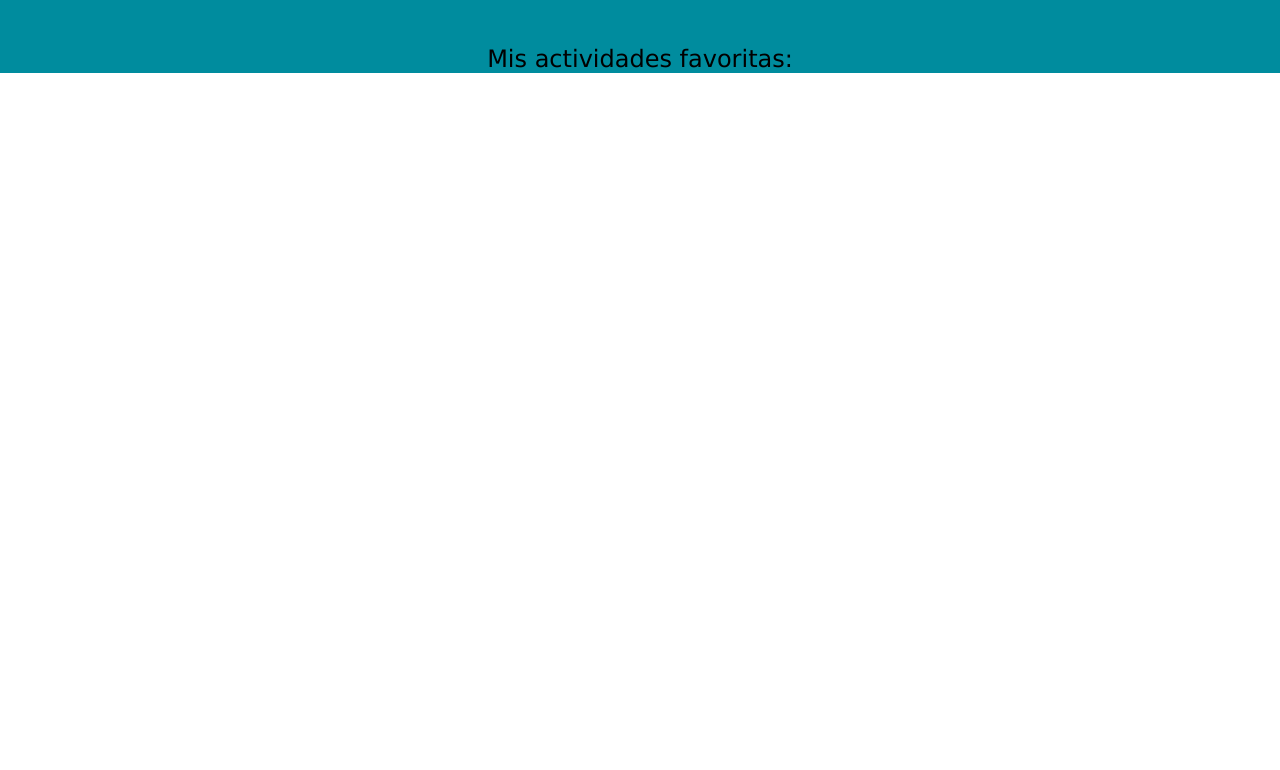
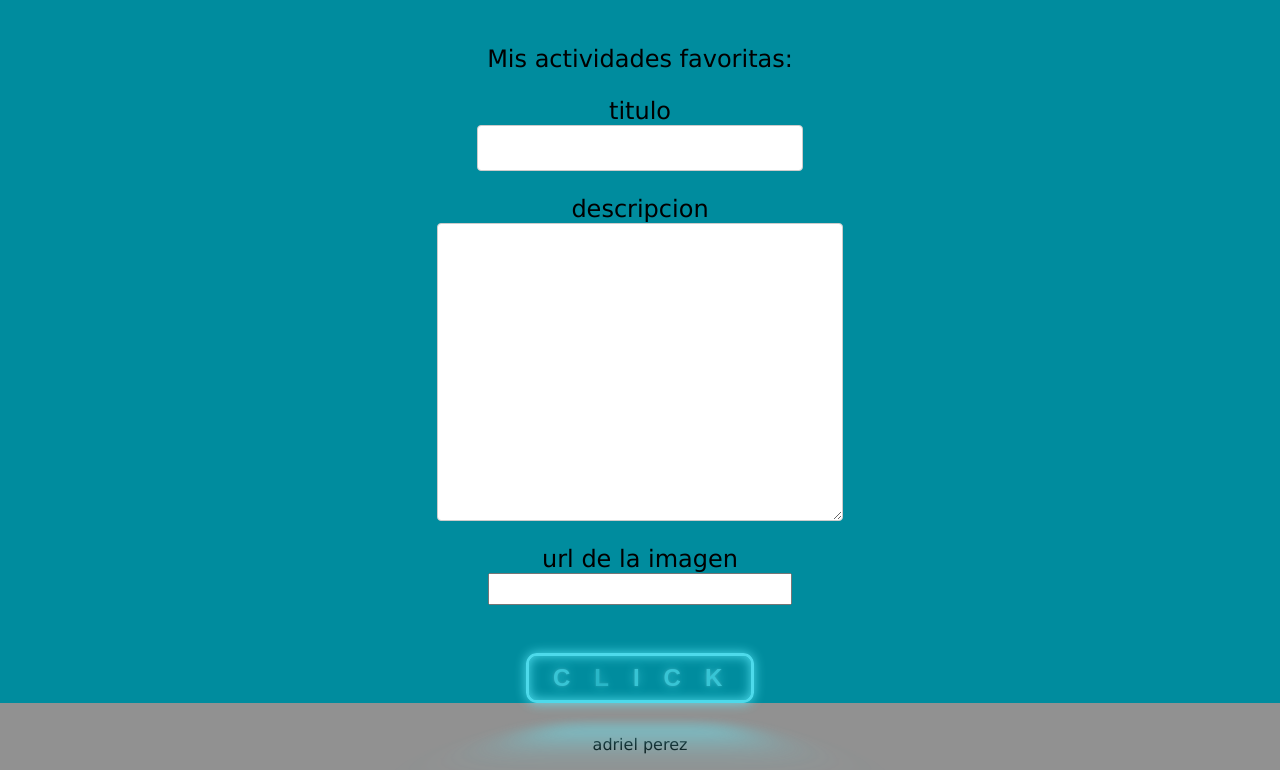
Before and after one commit to adrielperez33/Proyecto-1, a website: page index.html in a window 1280 px wide. Shown: the part 1031-1801 px from the top of the page. Before the commit the page ends 1104 px from the top, so only its background shows below. Drawn offline with Linux system fonts and the light colour scheme.

Commit message:
tercer commit segundo dia completo

```diff
--- a/index.html
+++ b/index.html
@@ -35,11 +35,32 @@
      <section class="tecnologias">
         <p>Mis actividades favoritas:</p>
         <div class="seccionDiv">
-
+            <label for="titulo"> titulo</label>
+            <input type="text" id="titulo" name="titulo">
+        </div>
+        <div class="seccionDiv">
+            <label for="descripcion">descripcion</label>
+            <textarea name="descripcion" id="descripcion" cols="30" rows="10"></textarea>
+        </div>
+        <div class="seccionDiv">
+            <label for="url">url de la imagen</label>
+            <input type="url" name="url" id="url">
+        </div>
+        <div class="divBoton">
+            <button class='glowing-btn'><span class='glowing-txt'>C<span class='faulty-letter'>L</span>ICK</span></button>
         </div>
     </section>
-    </main>
-    <footer>
-    </footer>
+    <section id="contenedor">
+        <!-- Espacio para las tarjetas -->
+    </section>
+</main>
+<footer>
+    <section>
+        <div class="divDelFooter">
+            <p>adriel perez</p>
+        </div>
+    </section>
+</footer>
+<script src="./scripts/index.js"></script>
 </body>
 </html>
--- a/scripts/index.js
+++ b/scripts/index.js
@@ -0,0 +1,31 @@
+class Activity{
+    constructor(id, title, description, imgUrl){
+        this.id = id;
+        this.title = title;
+        this.description = description;
+        this.imgUrl = imgUrl;
+    }
+}
+
+class Repository{
+    constructor(){
+    }
+
+    activities(){
+        this.array = [];
+    }
+
+    getAllActivities(){
+        return this.array;
+    }
+
+    crearActivity(id, title, description, imgUrl){
+        let actividad = new Activity(id, title, description, imgUrl)
+        this.array.push(actividad);
+    }
+
+    deleteActivity(id){
+        this.array = this.array.filter(elemento => elemento.id !== id);
+    }
+    // aqui se implemento la funcion flecha por sugerencia de legibilidad de chatgpt
+}
--- a/styles/styles.css
+++ b/styles/styles.css
@@ -10,7 +10,7 @@ background-color: #008c9e;
 }
 
 footer{
-background-color: #005f6b;
+    background-color: #919191;
 }
 
 #titulo1{
@@ -111,3 +111,235 @@ background-color: #005f6b;
     display: block;
     margin: 0 auto;
 }
+
+.seccionDiv{
+    margin-top: 1em;
+    display: flex;
+    flex-direction: column;
+    justify-content: center;
+    align-items: center;
+    font-size: 1em;
+    font-family: verdana;
+}
+
+/* hasta divBoton esta todo copiado un 99.9% de: https://codepen.io/Ks145/pen/MWGxbYr */
+/* con la excepcion del body y algun que otro cambio en tamaño de fuente */
+
+:root {
+  --glow-color: hsl(186 100% 69%);
+}
+
+*,
+*::before,
+*::after {
+  box-sizing: border-box;
+}
+
+.glowing-btn {
+  position: relative;
+  color: var(--glow-color);
+  cursor: pointer;
+  padding: 0.35em 1em;
+  border: 0.15em solid var(--glow-color);
+  border-radius: 0.45em;
+  background: none;
+  perspective: 2em;
+  font-family: "Raleway", sans-serif;
+  font-size: 1em;
+  font-weight: 900;
+  letter-spacing: 1em;
+
+  -webkit-box-shadow: inset 0px 0px 0.5em 0px var(--glow-color),
+    0px 0px 0.5em 0px var(--glow-color);
+  -moz-box-shadow: inset 0px 0px 0.5em 0px var(--glow-color),
+    0px 0px 0.5em 0px var(--glow-color);
+  box-shadow: inset 0px 0px 0.5em 0px var(--glow-color),
+    0px 0px 0.5em 0px var(--glow-color);
+  animation: border-flicker 2s linear infinite;
+}
+
+.glowing-txt {
+  float: left;
+  margin-right: -0.8em;
+  -webkit-text-shadow: 0 0 0.125em hsl(0 0% 100% / 0.3),
+    0 0 0.45em var(--glow-color);
+  -moz-text-shadow: 0 0 0.125em hsl(0 0% 100% / 0.3),
+    0 0 0.45em var(--glow-color);
+  text-shadow: 0 0 0.125em hsl(0 0% 100% / 0.3), 0 0 0.45em var(--glow-color);
+  animation: text-flicker 3s linear infinite;
+}
+
+.faulty-letter {
+  opacity: 0.5;
+  animation: faulty-flicker 2s linear infinite;
+}
+
+.glowing-btn::before {
+  content: "";
+  position: absolute;
+  top: 0;
+  bottom: 0;
+  left: 0;
+  right: 0;
+  opacity: 0.7;
+  filter: blur(1em);
+  transform: translateY(120%) rotateX(95deg) scale(1, 0.35);
+  background: var(--glow-color);
+  pointer-events: none;
+}
+
+.glowing-btn::after {
+  content: "";
+  position: absolute;
+  top: 0;
+  left: 0;
+  right: 0;
+  bottom: 0;
+  opacity: 0;
+  z-index: -1;
+  background-color: var(--glow-color);
+  box-shadow: 0 0 2em 0.2em var(--glow-color);
+  transition: opacity 100ms linear;
+}
+
+.glowing-btn:hover {
+  color: rgba(0, 0, 0, 0.8);
+  text-shadow: none;
+  animation: none;
+}
+
+.glowing-btn:hover .glowing-txt {
+  animation: none;
+}
+
+.glowing-btn:hover .faulty-letter {
+  animation: none;
+  text-shadow: none;
+  opacity: 1;
+}
+
+.glowing-btn:hover:before {
+  filter: blur(1.5em);
+  opacity: 1;
+}
+
+.glowing-btn:hover:after {
+  opacity: 1;
+}
+
+@keyframes faulty-flicker {
+  0% {
+    opacity: 0.1;
+  }
+  2% {
+    opacity: 0.1;
+  }
+  4% {
+    opacity: 0.5;
+  }
+  19% {
+    opacity: 0.5;
+  }
+  21% {
+    opacity: 0.1;
+  }
+  23% {
+    opacity: 1;
+  }
+  80% {
+    opacity: 0.5;
+  }
+  83% {
+    opacity: 0.4;
+  }
+
+  87% {
+    opacity: 1;
+  }
+}
+
+@keyframes text-flicker {
+  0% {
+    opacity: 0.1;
+  }
+
+  2% {
+    opacity: 1;
+  }
+
+  8% {
+    opacity: 0.1;
+  }
+
+  9% {
+    opacity: 1;
+  }
+
+  12% {
+    opacity: 0.1;
+  }
+  20% {
+    opacity: 1;
+  }
+  25% {
+    opacity: 0.3;
+  }
+  30% {
+    opacity: 1;
+  }
+
+  70% {
+    opacity: 0.7;
+  }
+  72% {
+    opacity: 0.2;
+  }
+
+  77% {
+    opacity: 0.9;
+  }
+  100% {
+    opacity: 0.9;
+  }
+}
+
+@keyframes border-flicker {
+  0% {
+    opacity: 0.1;
+  }
+  2% {
+    opacity: 1;
+  }
+  4% {
+    opacity: 0.1;
+  }
+
+  8% {
+    opacity: 1;
+  }
+  70% {
+    opacity: 0.7;
+  }
+  100% {
+    opacity: 1;
+  }
+}
+
+@media only screen and (max-width: 600px) {
+  .glowing-btn{
+    font-size: 1em;
+  }
+}
+
+.divBoton{
+    margin-top: 2em;
+}
+
+.divDelFooter{
+    padding-top: 2em;
+    padding-bottom: 1em;
+    display: flex;
+    justify-content: center;
+    font-family: verdana;
+    font-size: 1em;
+}
```
